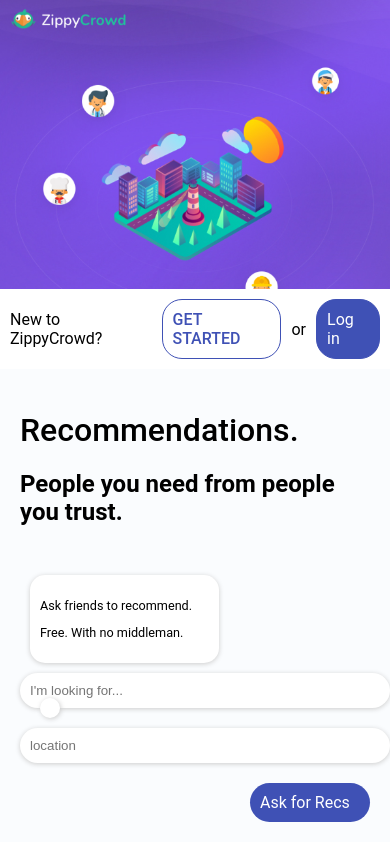
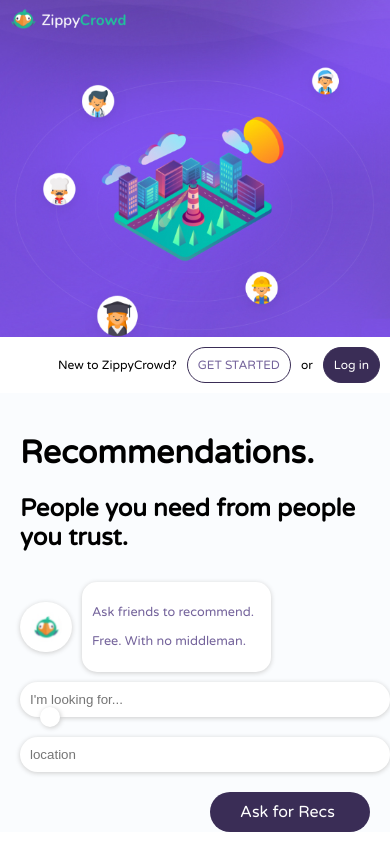
Before and after one commit to jamiesocorro/zippy-angular6, an Angular app: page / in a window 390 px wide. Built offline with nearby package versions, Linux system fonts and the light colour scheme.

Commit message:
added responsiveness

```diff
--- a/src/app/app.component.css
+++ b/src/app/app.component.css
@@ -1,12 +1,11 @@
 .main {
-    display: flex;
-    flex-direction: column;
-    height: 100%;
-    font-family: 'roboto';
+    height: 40%;
+    font-family: 'Varela Round';
 }
 
 .image-container {
     flex: 1;
+    height: 100%;
     background-image: url('../assets/zippy.jpg');
     background-position: top;
     background-size: cover;
@@ -21,14 +20,15 @@
 .header {
     display: flex;
     background-color: white;
+    font-size: 12px;
     padding: 10px;
     justify-content: flex-end;
     align-items: center;
 }
 
 .started-btn {
-    border: 1px solid #3F51B5;
-    color: #3F51B5;
+    border: 1px solid #3a2d56;
+    color: #74639b;
     border-radius: 20px;
     font-weight: 500;
     padding: 10px;
@@ -36,9 +36,9 @@
 }
 
 .login-btn {
-    background-color: #3F51B5;
+    background-color: #3a2d56;
     color: white;
-    border: 1px solid #3F51B5;
+    border: 1px solid #3a2d56;
     border-radius: 20px;
     padding: 10px;
     margin-left: 10px;
@@ -54,8 +54,9 @@
     margin: 0 auto;
 }
 
-h1 {
-    font-weight: 500;
+.bird-message-container {
+    display: flex;
+    align-items: center;
 }
 
 .bird-message {
@@ -65,6 +66,14 @@
     padding: 10px;
     margin: 10px;
     border-radius: 15px;
+    color: #74639b;
+}
+
+.bird-image {
+    height: 30px;
+    padding: 10px;
+    background-color: white;
+    border-radius: 30px;
 }
 
 .search-container {
@@ -95,15 +104,16 @@
 
 .search,
 .location,
-.bird-message {
+.bird-message,
+.bird-image {
     box-shadow: 0px 1px 5px 0px #ccc;
 }
 
 .ask-container {
-    background-color: #3F51B5;
+    background-color: #3a2d56;
     border-radius: 20px;
     width: 100px;
-    padding: 10px;
+    padding: 10px 30px;
     border: none;
     margin-left: auto;
     display: flex;
@@ -116,9 +126,21 @@
     display: none;
 }
 
-@media (min-width: 411px) {
+@media (min-width: 1024px) {
     .main {
+         height: 100%;
          flex-direction: row;
+         display: flex;
+
+    }
+
+    h1 {
+    font-weight: 500;
+    font-size: 7vh;
+    }
+
+    h2 {
+        font-size: 3vh;
     }
 
 }
--- a/src/app/app.component.html
+++ b/src/app/app.component.html
@@ -16,7 +16,7 @@
         </div>
         <div>
           <div class="bird-message-container">
-            <img/>
+            <img class="bird-image" src="../assets/bird.jpg">
             <div class="bird-message">
               <p>Ask friends to recommend.</p>
               <p>Free. With no middleman.</p>
@@ -36,7 +36,7 @@
         </div>
         <div class="ask-container">
         <img />
-        <div>Ask for Recs</div>
+        <div class="">Ask for Recs</div>
       </div>
       </div>
 
--- a/src/index.html
+++ b/src/index.html
@@ -7,6 +7,7 @@
 
   <meta name="viewport" content="width=device-width, initial-scale=1">
   <link rel="icon" type="image/x-icon" href="favicon.ico">
+  <link rel="stylesheet" type="text/css" href="//fonts.googleapis.com/css?family=Varela+Round" />
 </head>
 <body>
   <app-root></app-root>
```
Also changed, not shown: src/assets/bird.jpg (added).
